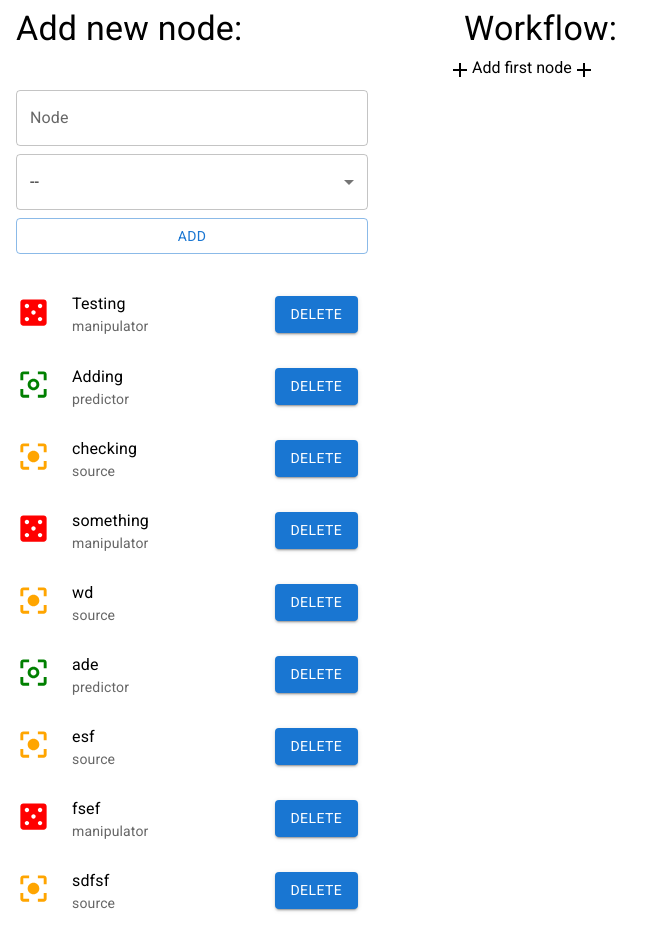
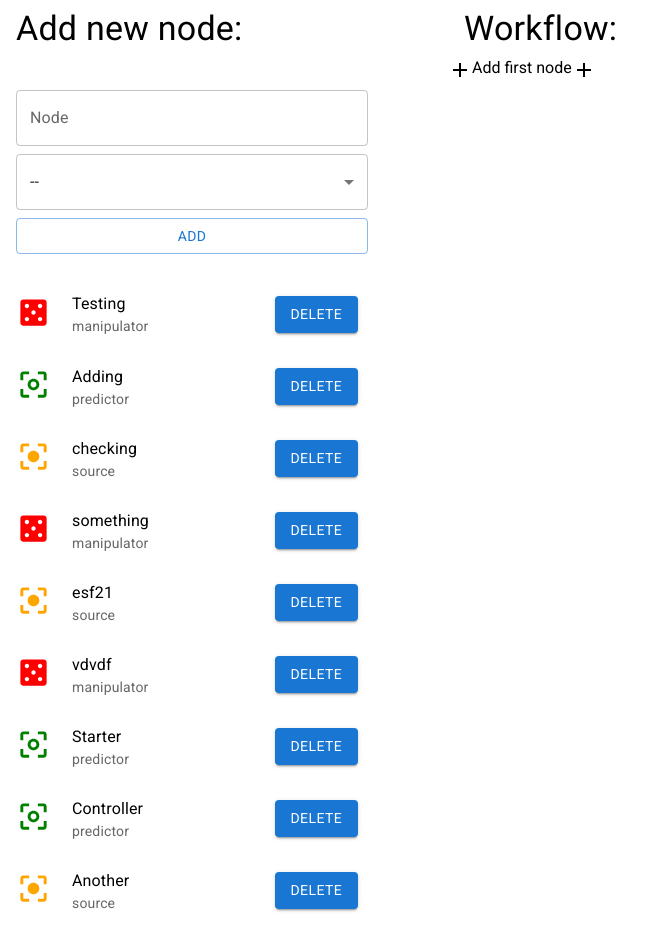
Before and after one commit to GosWoj/knime-challange, a React (Create React App) app: page / in a window 1280 px wide. Shown: the whole page, without its empty margins (0-662 px from the left). Built offline with nearby package versions, Linux system fonts and the light colour scheme; data requests are answered from the project's data file.

Commit message:
nodes name can be updated in database

```diff
--- a/db.json
+++ b/db.json
@@ -21,29 +21,9 @@
       "id": 4
     },
     {
-      "name": "wd",
-      "type": "source",
-      "id": 5
-    },
-    {
-      "name": "ade",
-      "type": "predictor",
-      "id": 6
-    },
-    {
-      "name": "esf",
+      "name": "esf21",
       "type": "source",
       "id": 7
-    },
-    {
-      "name": "fsef",
-      "type": "manipulator",
-      "id": 8
-    },
-    {
-      "name": "sdfsf",
-      "type": "source",
-      "id": 9
     },
     {
       "name": "vdvdf",
@@ -51,9 +31,24 @@
       "id": 10
     },
     {
-      "name": "fer",
+      "name": "Starter",
+      "type": "predictor",
+      "id": 11
+    },
+    {
+      "name": "Controller",
+      "type": "predictor",
+      "id": 12
+    },
+    {
+      "name": "Another",
       "type": "source",
-      "id": 11
+      "id": 13
+    },
+    {
+      "name": "One more",
+      "type": "manipulator",
+      "id": 14
     }
   ]
 }
--- a/src/App.js
+++ b/src/App.js
@@ -32,6 +32,11 @@ const App = () => {
 
   const handleDelete = async (id) => {
     await nodeService.deleteNode(id);
+    getNodes();
+  };
+
+  const handleUpdate = async (object) => {
+    await nodeService.updateNode(object);
     getNodes();
   };
 
@@ -75,7 +80,11 @@ const App = () => {
             Add new node:
           </Typography>
           <AddNodeForm handleAdd={handleAdd} />
-          <NodeList nodes={nodes} handleDelete={handleDelete} />
+          <NodeList
+            nodes={nodes}
+            handleDelete={handleDelete}
+            handleUpdate={handleUpdate}
+          />
         </Grid>
         <Grid item>
           <Typography variant="h4" gutterBottom sx={{ margin: "0.5rem 1rem" }}>
--- a/src/components/Node.js
+++ b/src/components/Node.js
@@ -1,25 +1,48 @@
-import React from "react";
+import React, { useState } from "react";
 import ListItem from "@mui/material/ListItem";
 import ListItemText from "@mui/material/ListItemText";
 import ListItemAvatar from "@mui/material/ListItemAvatar";
 import Button from "@mui/material/Button";
 import Icon from "./Icon";
 
-const Node = ({ node, handleDelete }) => {
-  const handleClick = (e) => {
-    e.preventDefault();
-    handleDelete(node.id);
+const Node = ({ node, handleDelete, handleUpdate }) => {
+  const [edit, setEdit] = useState(false);
+  const [newName, setNewName] = useState(node.name);
+
+  const handleClick = async (id) => {
+    await handleDelete(id);
+  };
+
+  const handleChange = async (node) => {
+    const newNode = {
+      ...node,
+      name: newName,
+    };
+
+    await handleUpdate(newNode);
+    setEdit(false);
   };
 
   return (
-    <ListItem>
+    <ListItem onClick={() => setEdit(true)}>
       <ListItemAvatar>
         <Icon type={node.type} />
       </ListItemAvatar>
-      <ListItemText primary={node.name} secondary={node.type} />
-      <Button variant="contained" onClick={handleClick}>
-        Delete
-      </Button>
+      {edit ? (
+        <>
+          <input value={newName} onChange={(e) => setNewName(e.target.value)} />
+          <Button variant="contained" onClick={() => handleChange(node)}>
+            Update
+          </Button>
+        </>
+      ) : (
+        <>
+          <ListItemText primary={node.name} secondary={node.type} />
+          <Button variant="contained" onClick={() => handleClick(node.id)}>
+            Delete
+          </Button>
+        </>
+      )}
     </ListItem>
   );
 };
--- a/src/components/NodeList.js
+++ b/src/components/NodeList.js
@@ -2,11 +2,18 @@ import React from "react";
 import List from "@mui/material/List";
 import Node from "./Node";
 
-const NodeList = ({ nodes, handleDelete }) => {
+const NodeList = ({ nodes, handleDelete, handleUpdate }) => {
   return (
     <List sx={{ width: "85%", overflow: "auto", height: "80vh" }}>
       {nodes.map((node) => {
-        return <Node key={node.id} node={node} handleDelete={handleDelete} />;
+        return (
+          <Node
+            key={node.id}
+            node={node}
+            handleDelete={handleDelete}
+            handleUpdate={handleUpdate}
+          />
+        );
       })}
     </List>
   );
--- a/src/services/nodeService.js
+++ b/src/services/nodeService.js
@@ -20,10 +20,18 @@ const deleteNode = async (id) => {
   return response.data;
 };
 
+const updateNode = async (newNode) => {
+  const id = newNode.id;
+  const response = await axios.put(`${baseURL}/${id}`, newNode);
+
+  return response.data;
+};
+
 const nodeService = {
   getAll,
   addNode,
   deleteNode,
+  updateNode,
 };
 
 export default nodeService;
```
